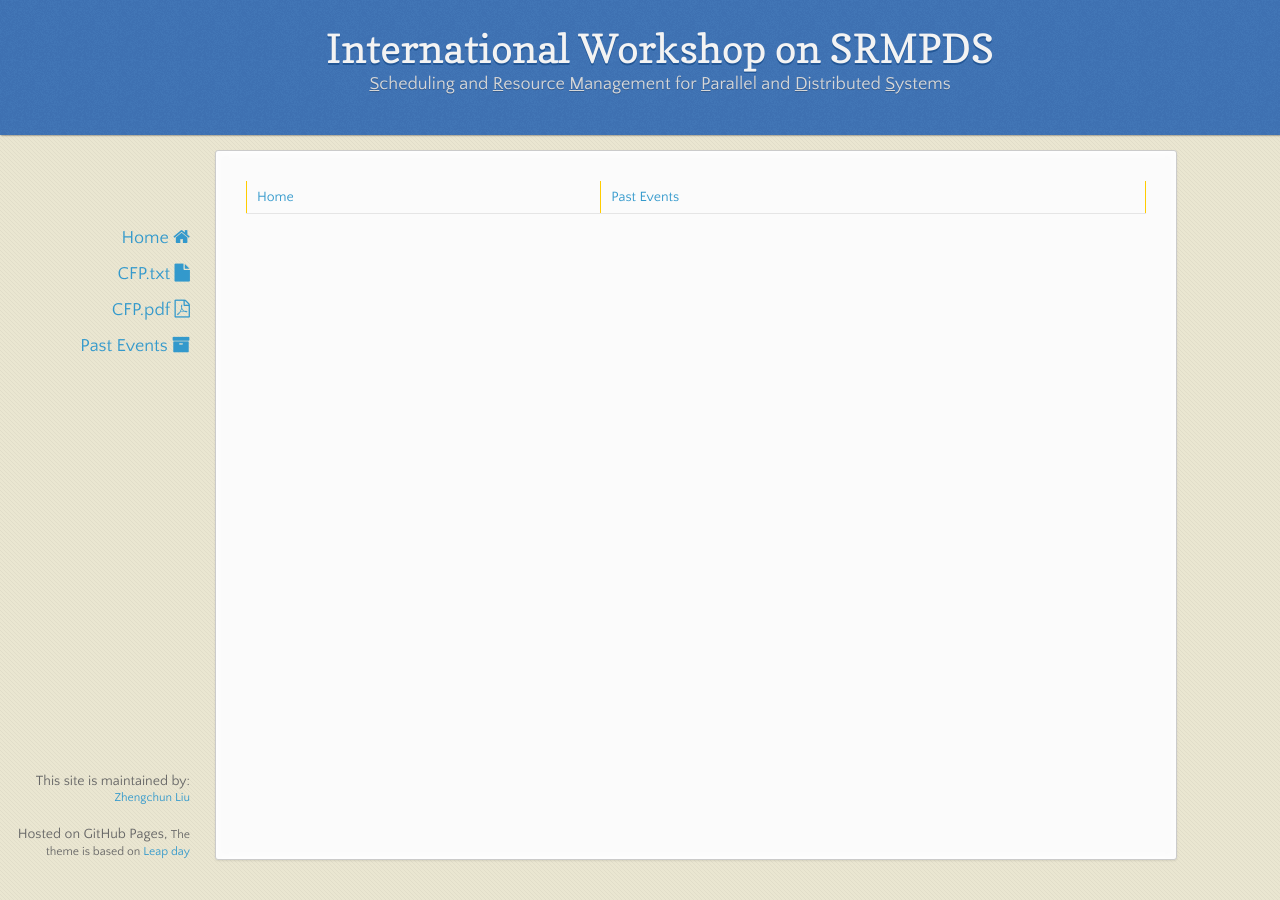
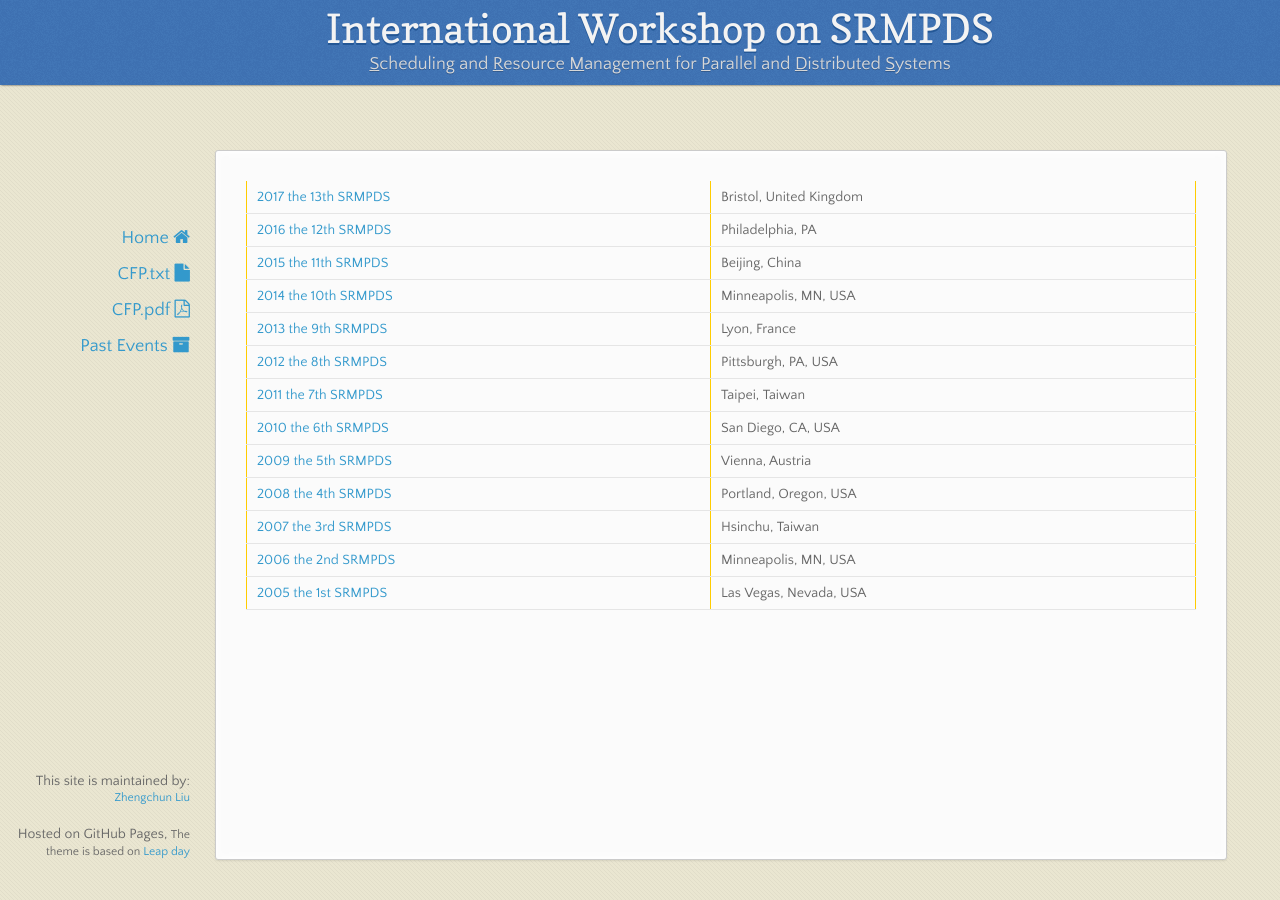
Before and after one commit to srmpds/srmpds.github.io, a Jekyll site: the page built from past.md, in a window 1280 px wide. Built offline with Jekyll 4.4.1, drawn with Linux system fonts in a browser that asks for light colours; nearby versions of some CDN libraries.

Commit message:
add, delete, polish etc.

```diff
--- a/_sass/jekyll-theme-leap-day.scss
+++ b/_sass/jekyll-theme-leap-day.scss
@@ -148,7 +148,7 @@ dt {
 }
 
 header {
-  padding: 25px 20px 40px 20px;
+  padding: 5px 20px 10px 20px;
   margin: 0;
   position: fixed;
   top: 0;
@@ -271,7 +271,7 @@ header {
 }
 
 section {
-  width:900px;
+  width:950px;
   padding: 30px 30px 50px 30px;
   margin: 20px 0;
   margin-top: 150px;
--- a/past.md
+++ b/past.md
@@ -1,4 +1,17 @@
 ---
 layout: default
 ---
-[Home](index.html) | [Past Events](past.html)
+
+| [2017 the 13th SRMPDS](https://sites.google.com/site/srmpds/)  | Bristol, United Kingdom |
+| [2016 the 12th SRMPDS](https://sites.google.com/site/srmpds16/)  | Philadelphia, PA |
+| [2015 the 11th SRMPDS](https://sites.google.com/site/srmpds15/)  | Beijing, China |
+| [2014 the 10th SRMPDS](http://www.mcs.anl.gov/~kettimut/srmpds/)  | Minneapolis, MN, USA |
+| [2013 the 9th SRMPDS](http://www.mcs.anl.gov/~kettimut/srmpds13/)  | Lyon, France |
+| [2012 the 8th SRMPDS](http://www.mcs.anl.gov/~kettimut/srmpds12/)  | Pittsburgh, PA, USA |
+| [2011 the 7th SRMPDS](http://www.mcs.anl.gov/~kettimut/srmpds11/)  | Taipei, Taiwan |
+| [2010 the 6th SRMPDS](http://www.mcs.anl.gov/~kettimut/srmpds10/)  | San Diego, CA, USA |
+| [2009 the 5th SRMPDS](http://www.mcs.anl.gov/~kettimut/srmpds09/)  | Vienna, Austria |
+| [2008 the 4th SRMPDS](http://www.mcs.anl.gov/~kettimut/srmpds08/)  | Portland, Oregon, USA |
+| [2007 the 3rd SRMPDS](http://www.mcs.anl.gov/~kettimut/srmpds07/)  | Hsinchu, Taiwan |
+| [2006 the 2nd SRMPDS](http://www.mcs.anl.gov/~kettimut/srmpds06/)  | Minneapolis, MN, USA |
+| [2005 the 1st SRMPDS](http://www.mcs.anl.gov/~kettimut/srmpds05/)  |Las Vegas, Nevada, USA|
```
Also changed, not shown: index.md (+5 -5 lines).
